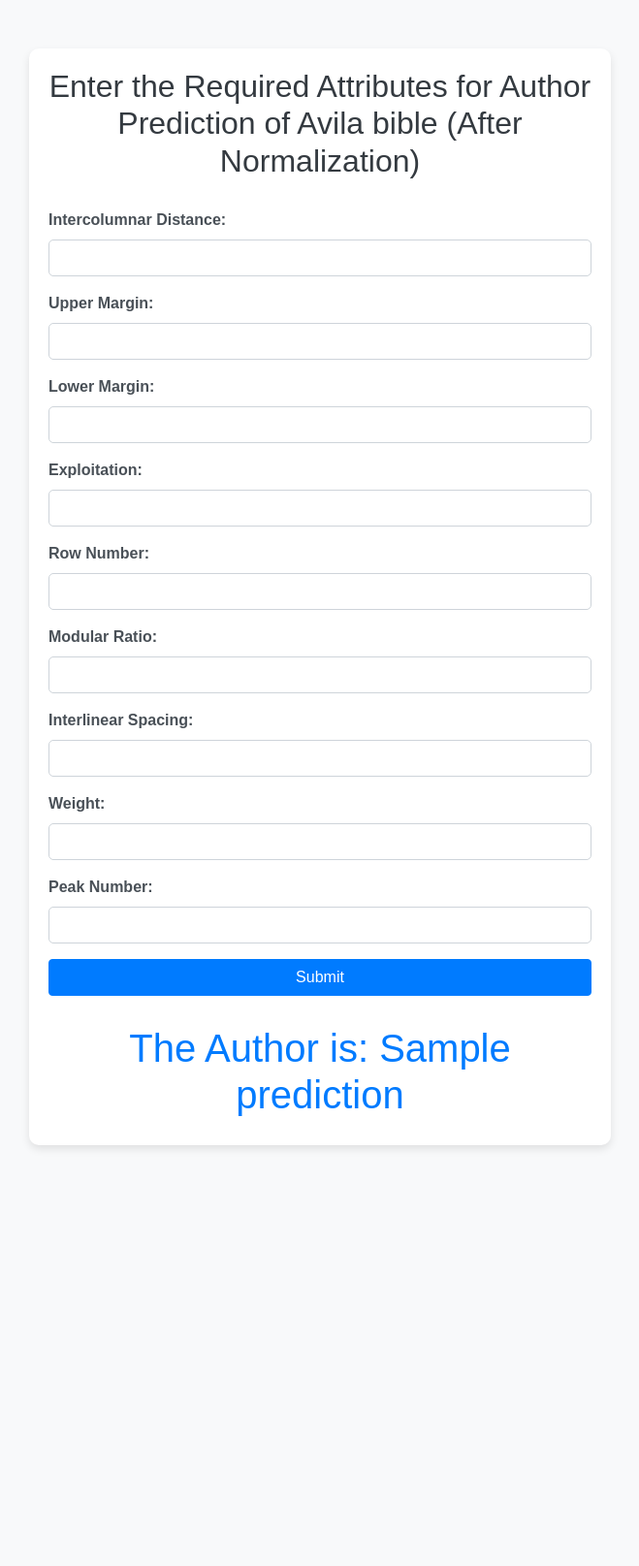
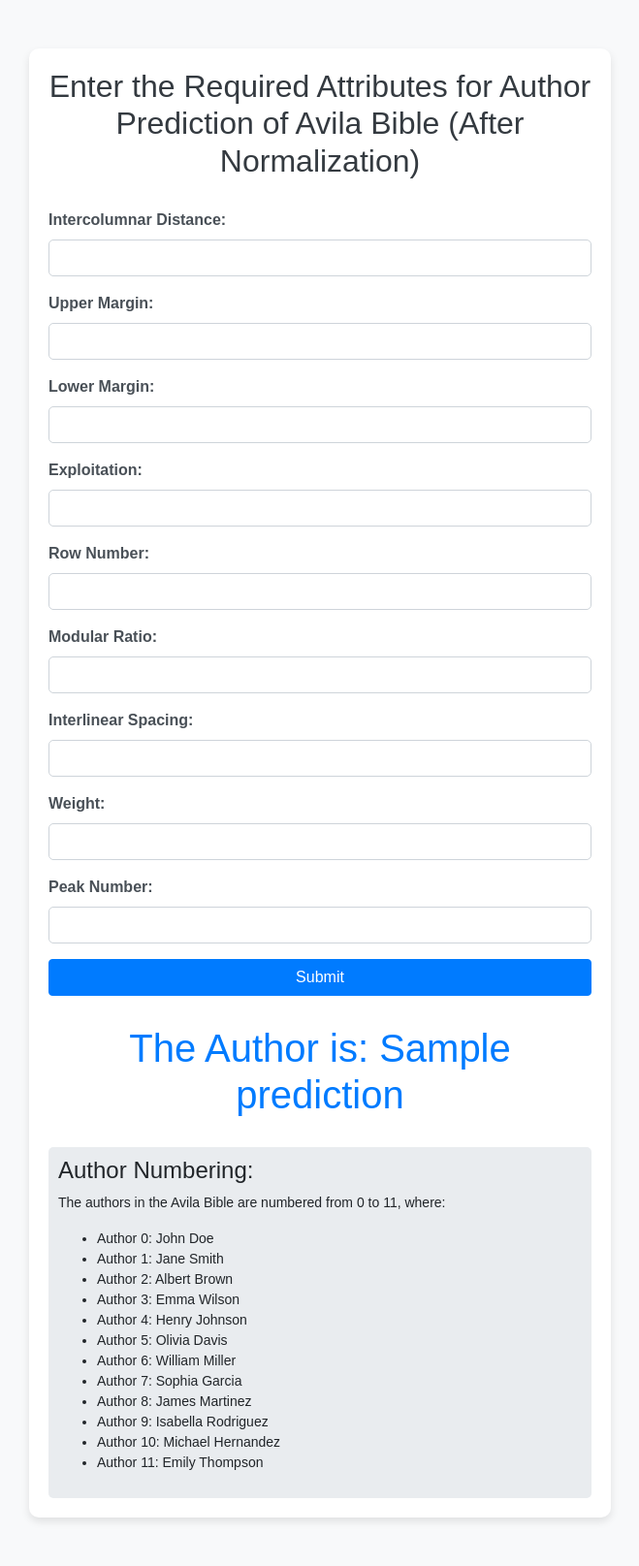
Before and after one commit to Apurav-sharma/Author_prediction, a Flask app: template templates/pred_home.html in a window 1280 px wide. Shown: the whole page at 97% size, without its empty margins (310-969 px from the left). Before the commit the page ends 1185 px from the top, so only its background shows below. Run offline with Flask 3, Linux system fonts and the light colour scheme; the template is opened without the code that fills it: most values are stand-ins (such as "Sample title", 1, 10 or a date in 2020); some libraries are stand-ins or nearby versions.

Commit message:
modified:   templates/pred_home.html

```diff
--- a/templates/pred_home.html
+++ b/templates/pred_home.html
@@ -53,12 +53,20 @@
             margin-top: 30px;
             color: #007bff;
         }
+
+        .author-info {
+            margin-top: 30px;
+            padding: 10px;
+            background-color: #e9ecef;
+            border-radius: 5px;
+            font-size: 14px;
+        }
     </style>
 </head>
 
 <body>
     <div class="container">
-        <h2>Enter the Required Attributes for Author Prediction of Avila bible (After Normalization)</h2>
+        <h2>Enter the Required Attributes for Author Prediction of Avila Bible (After Normalization)</h2>
         <form action="{{url_for('predict')}}" method="POST">
             <div class="form-group">
                 <label for="intercolumnar_distance">Intercolumnar Distance:</label>
@@ -111,6 +119,25 @@
         </form>
 
         <h1>The Author is: {{prediction}}</h1>
+
+        <div class="author-info">
+            <h4>Author Numbering:</h4>
+            <p>The authors in the Avila Bible are numbered from 0 to 11, where:</p>
+            <ul>
+                <li>Author 0: John Doe</li>
+                <li>Author 1: Jane Smith</li>
+                <li>Author 2: Albert Brown</li>
+                <li>Author 3: Emma Wilson</li>
+                <li>Author 4: Henry Johnson</li>
+                <li>Author 5: Olivia Davis</li>
+                <li>Author 6: William Miller</li>
+                <li>Author 7: Sophia Garcia</li>
+                <li>Author 8: James Martinez</li>
+                <li>Author 9: Isabella Rodriguez</li>
+                <li>Author 10: Michael Hernandez</li>
+                <li>Author 11: Emily Thompson</li>
+            </ul>
+        </div>
     </div>
 
     <script src="https://code.jquery.com/jquery-3.5.1.slim.min.js"></script>
```
